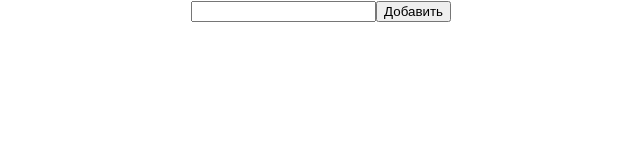
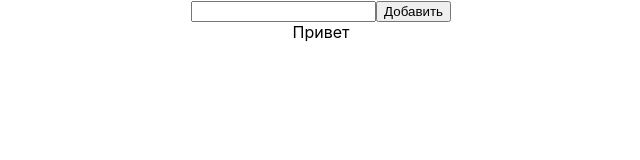
Before and after one commit to birdieduckie/todo-react, a React (Create React App) app: page / in a window 1280 px wide. Shown: the top 160 px of the page, without its empty margins (319-959 px from the left). Built offline with nearby package versions, Linux system fonts and the light colour scheme.

Commit message:
list + task as separate components

```diff
--- a/src/components/Control/Control.js
+++ b/src/components/Control/Control.js
@@ -7,7 +7,7 @@ class Control extends React.Component {
   }
 
   handleChange = e => {
-    this.setState({ inputValue: e.target.value }, () => console.log(this.state.inputValue))
+    this.setState({ inputValue: e.target.value })
   }
 
   handleClick = () => {
--- a/src/components/List/List.js
+++ b/src/components/List/List.js
@@ -1,11 +1,15 @@
 import React from 'react';
+import { Task } from '../Task/Task'
 import './List.css';
 
 class List extends React.Component {
   render() {
+    const { tasks } = this.props
+
     return (
-      <>
-      </>
+    <>
+    {tasks.map(task => <Task id={task.id} content={task.content} isCompleted={task.isCompleted} />)}
+    </>
     )
   }
 }
--- a/src/components/Task/Task.js
+++ b/src/components/Task/Task.js
@@ -3,10 +3,12 @@ import './Task.css';
 
 class Task extends React.Component {
   render() {
+    const { id, content, isCompleted } = this.props
+
     return (
-      <>
-
-      </>
+      <div>
+        {content}
+      </div>
     )
   }
 }
--- a/src/core/App.js
+++ b/src/core/App.js
@@ -1,5 +1,5 @@
 import React from 'react';
-import { Control, List, Task } from '../components'
+import { Control, List } from '../components'
 
 import './App.css';
 
@@ -17,9 +17,12 @@ class App extends React.Component {
   }
 
   render() {
+    const { tasks } = this.state
+
     return (
       <div className="App">
         <Control addTask={this.addTask} />
+        <List tasks={tasks} />
       </div>
     );
   }
```
